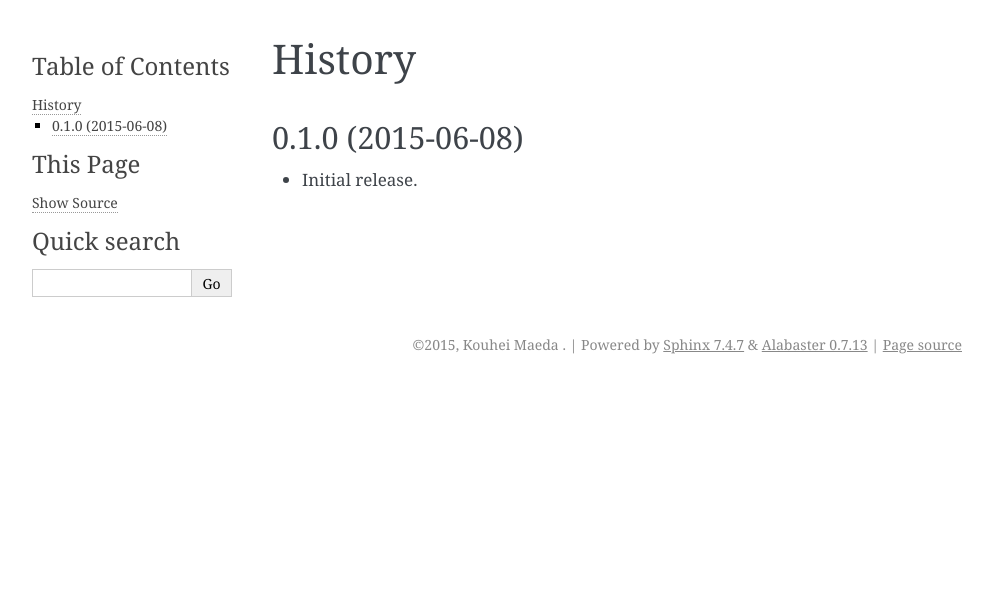
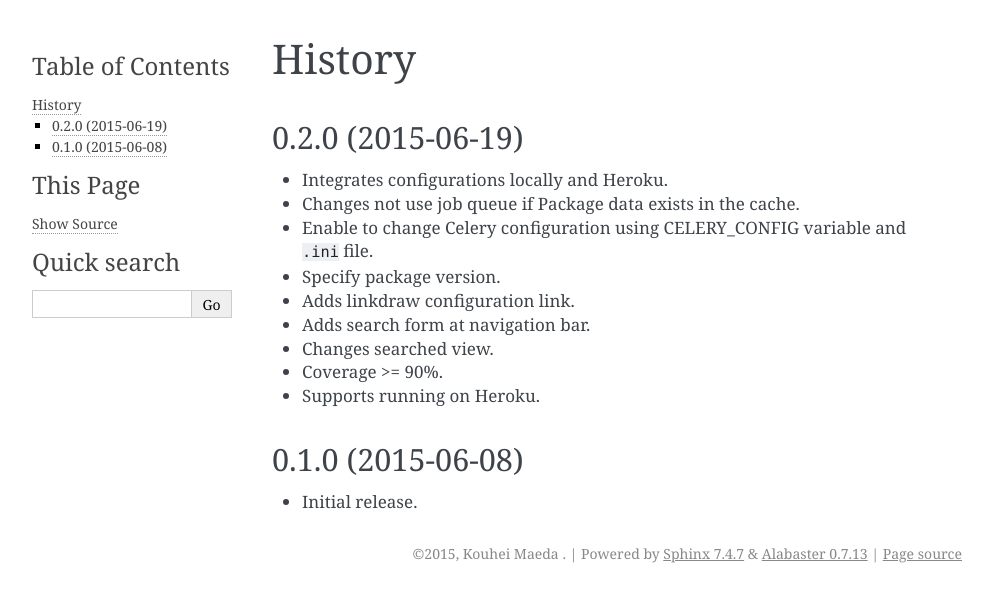
Before and after one commit to mkouhei/pgraph, a Sphinx documentation site: the page built from docs/source/HISTORY.rst, in a window 1280 px wide. Shown: the top 602 px of the page, without its empty margins (148-1141 px from the left). Built offline with Sphinx 7.4.7, drawn with Linux system fonts in a browser that asks for light colours.

Commit message:
Bump version.
Signed-off-by: Kouhei Maeda <mkouhei@palmtb.net>

```diff
--- a/docs/source/HISTORY.rst
+++ b/docs/source/HISTORY.rst
@@ -1,5 +1,18 @@
 History
 =======
+
+0.2.0 (2015-06-19)
+------------------
+
+* Integrates configurations locally and Heroku.
+* Changes not use job queue if Package data exists in the cache.
+* Enable to change Celery configuration using CELERY_CONFIG variable and ``.ini`` file.
+* Specify package version.
+* Adds linkdraw configuration link.
+* Adds search form at navigation bar.
+* Changes searched view.
+* Coverage >= 90%.
+* Supports running on Heroku.
 
 0.1.0 (2015-06-08)
 ------------------
--- a/pgraph/__init__.py
+++ b/pgraph/__init__.py
@@ -4,6 +4,6 @@
 __project__ = 'pgraph'
 __author__ = 'Kouhei Maeda'
 __email__ = 'mkouhei@palmtb.net'
-__version__ = '0.1.0'
+__version__ = '0.2.0'
 __repo__ = 'https://github.com/mkouhei/pgraph'
 READTHEDOCS = 'http://pgraph.readthedocs.org'
```
